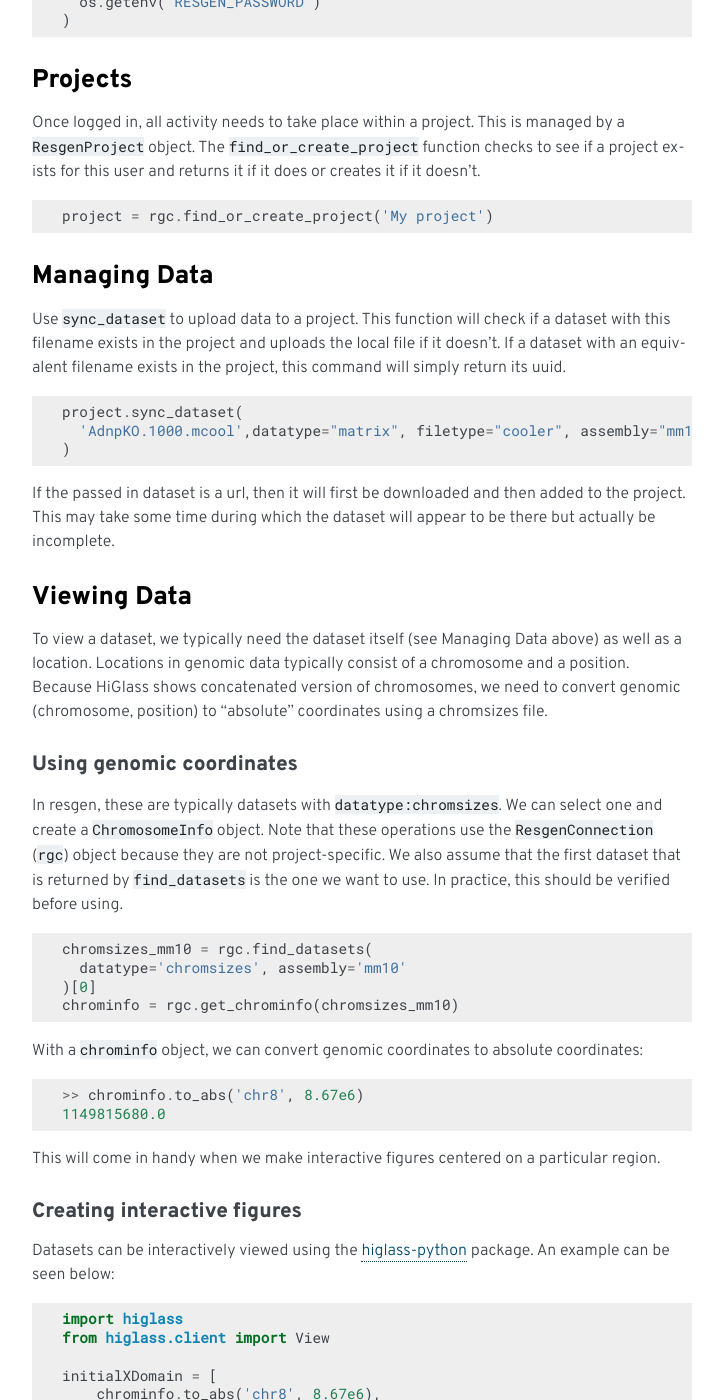
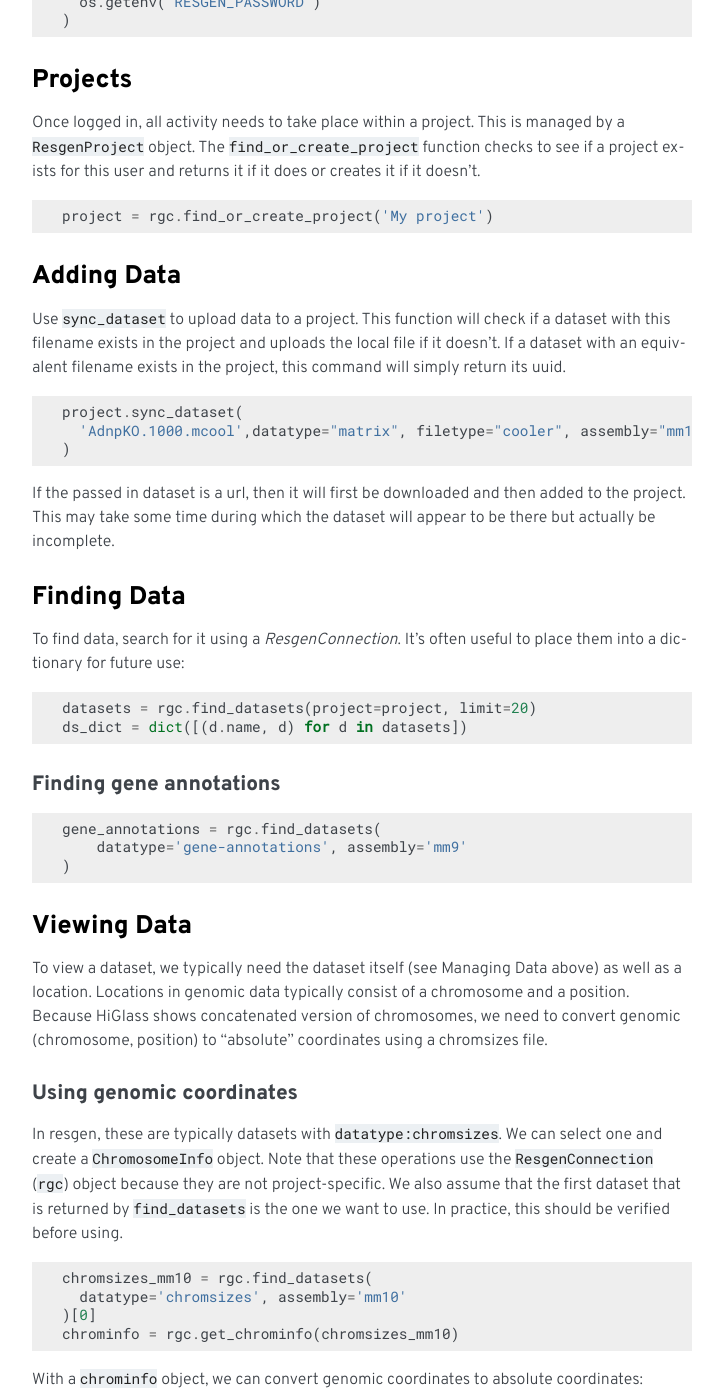
Before and after one commit to reservoirgenomics/resgen-python, a Sphinx documentation site: the page built from docs/getting_started.rst, in a window 1280 px wide and 1400 px high, scrolled down 511 px. Shown: the whole window, without its empty margins (388-1111 px from the left). Built offline with Sphinx 7.4.7, drawn with Linux system fonts in a browser that asks for light colours; formulas are drawn with MathJax 3; some of the changed text lies outside the part shown.

Commit message:
Updated docs and set up pypi

```diff
--- a/docs/getting_started.rst
+++ b/docs/getting_started.rst
@@ -36,8 +36,8 @@
 
   project = rgc.find_or_create_project('My project')
 
-Managing Data
--------------
+Adding Data
+-----------
 
 Use ``sync_dataset`` to upload data to a project. This function will check if a dataset with this filename exists in the project and uploads the local file if it doesn't. If a dataset with an equivalent filename exists in the project, this command will simply return its uuid.
 
@@ -50,6 +50,26 @@
 If the passed in dataset is a url, then it will first be downloaded and then added to the project. This may take some
 time during which the dataset will appear to be there but
 actually be incomplete.
+
+Finding Data
+------------
+
+To find data, search for it using a `ResgenConnection`. It's often useful to place them into a dictionary for future use:
+
+.. code-block:: python
+
+  datasets = rgc.find_datasets(project=project, limit=20)
+  ds_dict = dict([(d.name, d) for d in datasets])
+
+
+Finding gene annotations
+^^^^^^^^^^^^^^^^^^^^^^^^
+
+.. code-block:: python
+
+  gene_annotations = rgc.find_datasets(
+      datatype='gene-annotations', assembly='mm9'
+  )
 
 Viewing Data
 ------------
```
Also changed, not shown: .travis.yml.
